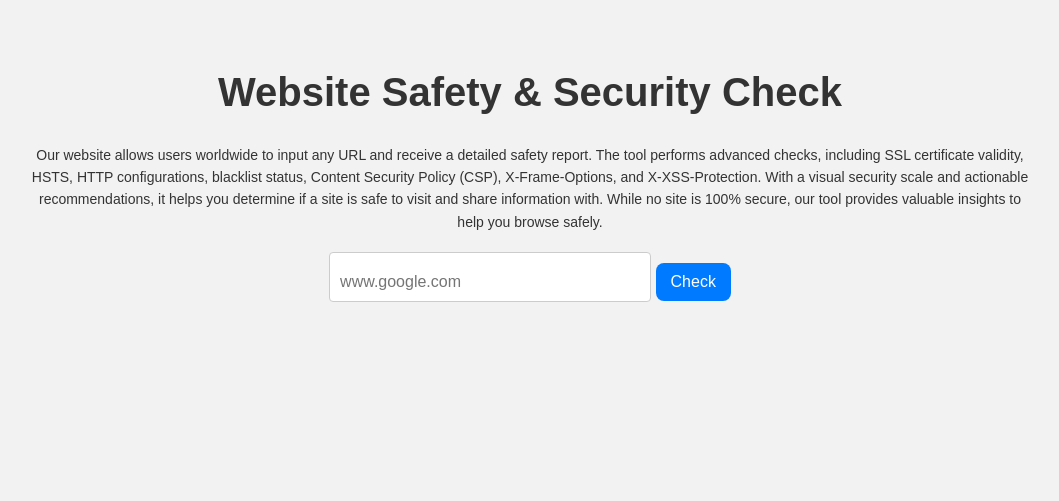
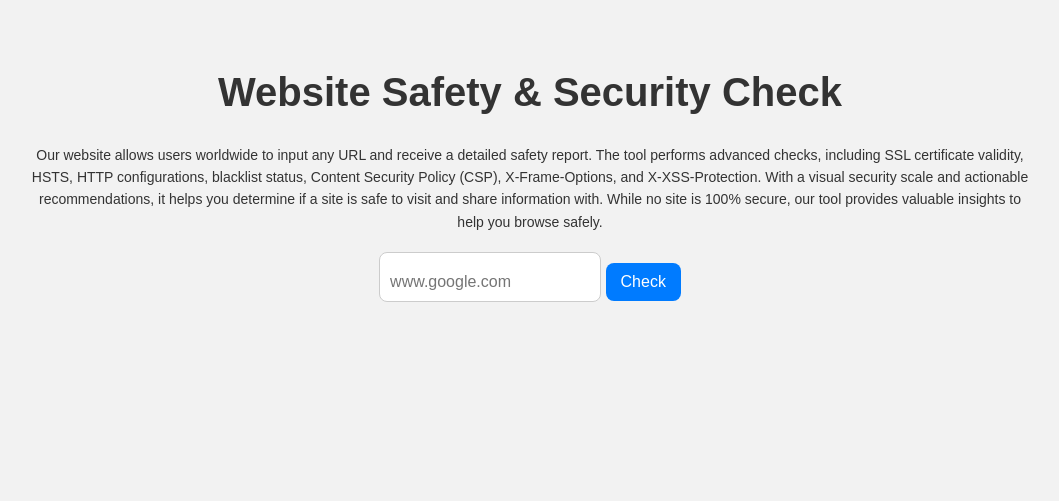
Before and after one commit to Itay25/free-website-security-check, a Flask app: page / in a window 1280 px wide. Shown: the top 501 px of the page, without its empty margins (110-1169 px from the left). Run offline with Flask 3, Linux system fonts and the light colour scheme.

Commit message:
Update style.css.css

```diff
--- a/static/style.css.css
+++ b/static/style.css.css
@@ -49,8 +49,8 @@ input[type="text"] {
   padding: 10px;
   font-size: 16px;
   border: 1px solid #ccc;
-  border-radius: 4px;
-  width: 300px;
+  border-radius: 8px;
+  width: 200px;
   padding-top: 20px;
 }
 
```
